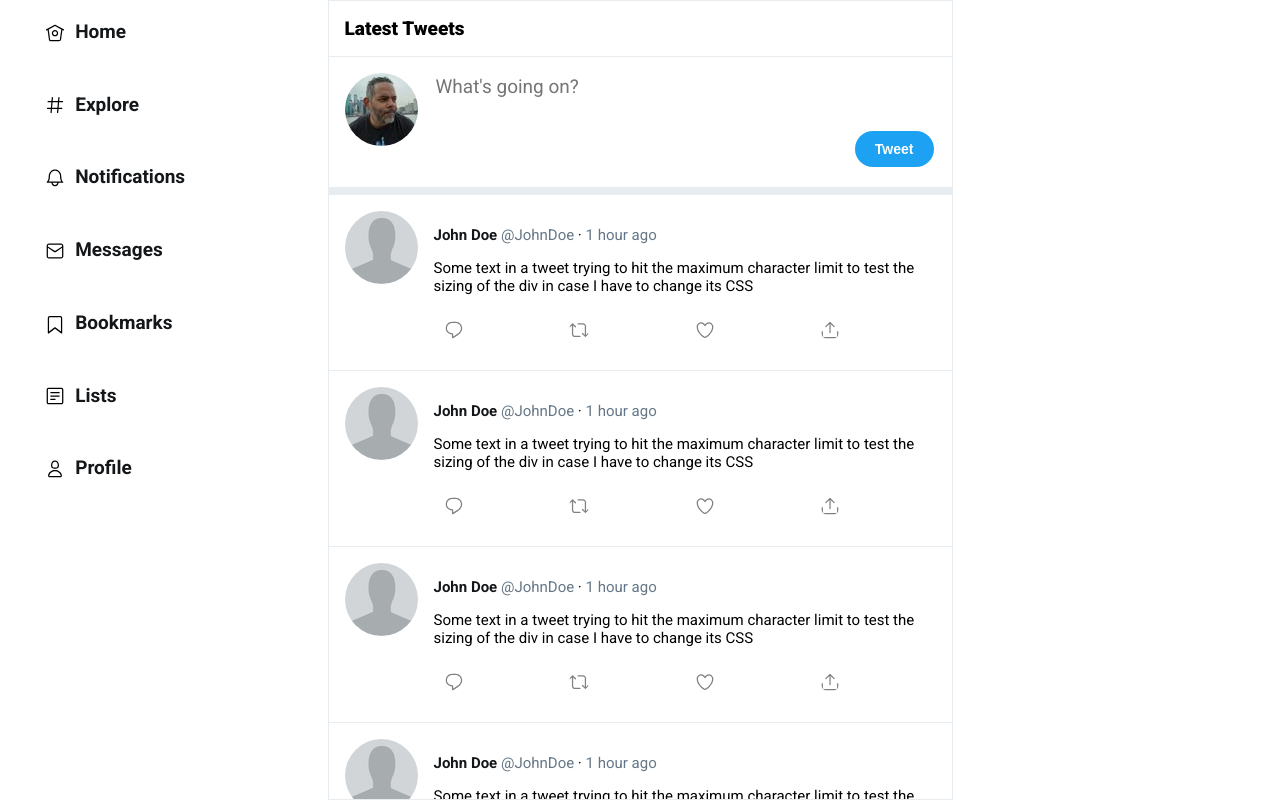
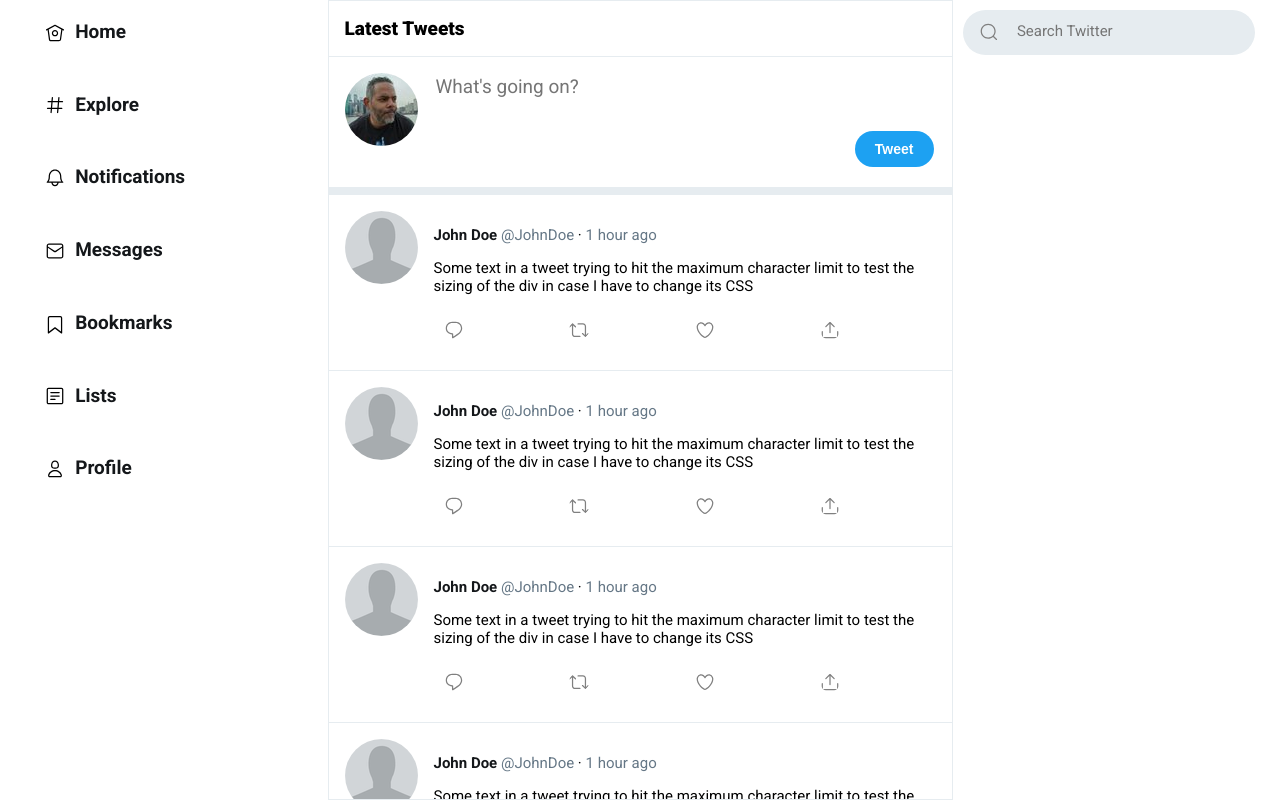
Before and after one commit to JohnFajardo/twitter-clone-html, a website: page src/index.html in a window 1280 px wide. Drawn offline with nearby package versions, Linux system fonts and the light colour scheme; files that its build step writes are made by us from their sources.

Commit message:
Adds search module

```diff
--- a/src/index.html
+++ b/src/index.html
@@ -437,7 +437,16 @@
 
 
         </div> <!-- End content-->
-        <div class="right-column"></div>
+        <div class="right-column">
+            <div class="search-container">
+                <div class="search">
+                    <img src="./images/search.svg" alt="Search">
+                    <form action="#">
+                        <input class="search-input" type="text" placeholder="Search Twitter" />
+                    </form>
+                </div>
+            </div>
+        </div>
     </div>
 
 </body>
--- a/src/scss/styles.scss
+++ b/src/scss/styles.scss
@@ -184,3 +184,31 @@
         }
     }
 }
+
+
+.search {
+    display: grid;
+    grid-template-columns: 1fr 11fr;
+    column-gap: 16px;
+    background-color: rgb(230, 236, 240);
+    border-radius: 32px;
+    padding:8px 16px;
+    align-items: center;
+
+    img {
+        filter: invert(.5);
+    }
+
+    .search-input {
+        width: 90%;
+        background: none;
+        border: none;
+        height: 20px;
+        margin-bottom: 4px;
+
+        &::placeholder {
+            font-family: Roboto;
+            font-size: 15px;
+        }
+    }
+}
```
Also changed, not shown: src/images/search.svg (added).
